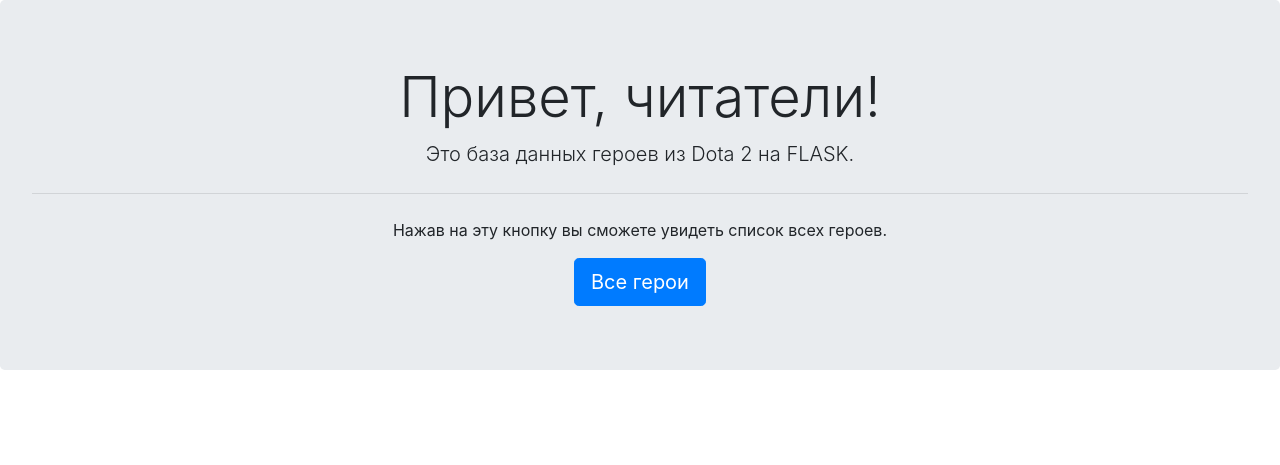
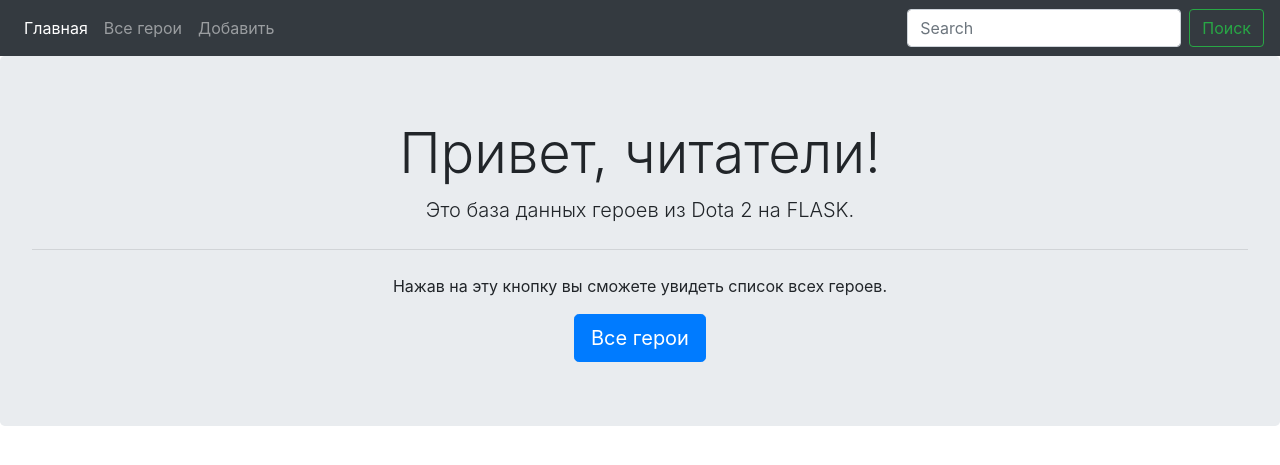
Before and after one commit to sedykhvitaliy/dota-heroes-flask, a Flask app: page / in a window 1280 px wide. Shown: the top 465 px of the page. Run offline with Flask 3, Linux system fonts and the light colour scheme; some libraries are stand-ins or nearby versions.

Commit message:
add Navbar

```diff
--- /dev/null
+++ b/app/templates/base.html
@@ -0,0 +1,62 @@
+<!doctype html>
+<html lang="en">
+<head>
+    {% block head %}
+    <!-- Required meta tags -->
+    <meta charset="utf-8">
+    <meta name="viewport" content="width=device-width, initial-scale=1, shrink-to-fit=no">
+    {% block styles %}
+    <!-- Bootstrap CSS -->
+    {{ bootstrap.load_css() }}
+    {% endblock %}
+
+    <title>aaa</title>
+    {% endblock %}
+</head>
+<body>
+<nav class="navbar navbar-expand-lg navbar-dark bg-dark">
+  <div class="collapse navbar-collapse" id="navbarNav">
+    <ul class="navbar-nav mr-auto">
+      <li class="nav-item active">
+        <a class="nav-link" href="#">Главная<span class="sr-only">(current)</span></a>
+      </li>
+      <li class="nav-item">
+        <a class="nav-link" href="{{ url_for('heroes_list') }}">Все герои</a>
+      </li>
+      <li class="nav-item">
+        <a class="nav-link" href="#">Добавить</a>
+      </li>
+    </ul>
+    <form class="form-inline my-2 my-lg-0">
+      <input class="form-control mr-sm-2" type="search" placeholder="Search" aria-label="Search">
+      <button class="btn btn-outline-success my-2 my-sm-0" type="submit">Поиск</button>
+    </form>
+  </div>
+</nav>
+<!--<nav class="navbar navbar-expand-lg navbar-light bg-light">
+  <div class="collapse navbar-collapse" id="navbarSupportedContent">
+    <ul class="navbar-nav mr-auto">
+      <li class="nav-item active">
+        <a class="nav-link" href="#">Home <span class="sr-only">(current)</span></a>
+      </li>
+      <li class="nav-item">
+        <a class="nav-link" href="#">Link</a>
+      </li>
+    </ul>
+    <form class="form-inline my-2 my-lg-0">
+      <input class="form-control mr-sm-2" type="search" placeholder="Search" aria-label="Search">
+      <button class="btn btn-outline-success my-2 my-sm-0" type="submit">Search</button>
+    </form>
+  </div>
+</nav>-->
+{% block content %}
+
+{% endblock %}
+{% block scripts %}
+
+<!-- Optional JavaScript -->
+
+{% endblock %}
+
+</body>
+</html>
--- a/app/templates/main_page.html
+++ b/app/templates/main_page.html
@@ -1,22 +1,6 @@
-<!doctype html>
-<html lang="en">
-<head>
-    {% block head %}
-    <!-- Required meta tags -->
-    <meta charset="utf-8">
-    <meta name="viewport" content="width=device-width, initial-scale=1, shrink-to-fit=no">
-{% block styles %}
-<!-- Bootstrap CSS -->
-{{ bootstrap.load_css() }}
-{% endblock %}
-
-<title>MAIN PAGE</title>
-{% endblock %}
-</head>
-<body style="text-align:center">
-<!-- Your page content -->
+{% extends "base.html" %}
 {% block content %}
-<div class="jumbotron" style="text-align:center">
+<div class="jumbotron" style="text-align:center; ">
   <h1 class="display-4">Привет, читатели!</h1>
   <p class="lead">Это база данных героев из Dota 2 на FLASK.</p>
   <hr class="my-4">
@@ -24,11 +8,3 @@
   <a class="btn btn-primary btn-lg" href="http://127.0.0.1:5000/heroes_list" role="button">Все герои</a>
 </div>
 {% endblock %}
-{% block scripts %}
-
-<!-- Optional JavaScript -->
-
-{% endblock %}
-
-</body>
-</html>
```
Also changed, not shown: app/templates/404.html (+4 -10 lines), app/templates/heroe.html (+2 -25 lines).
